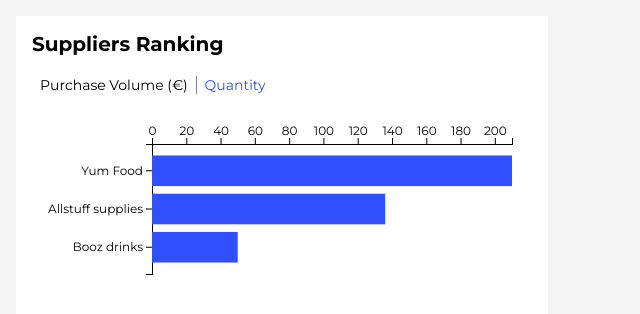
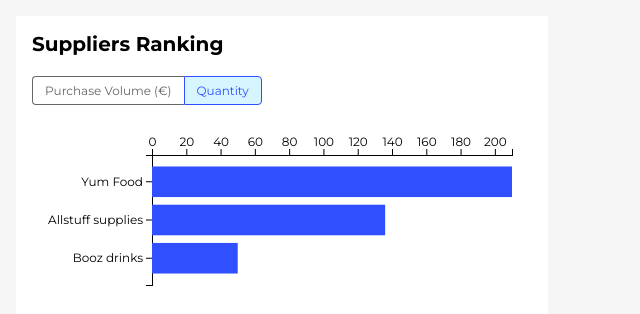
Before and after one commit to dreamz89/order-dashboard, a React (Create React App) app: page / in a window 1280 px wide. Shown: the top 314 px of the page, without its empty margins (0-640 px from the left). Built offline with nearby package versions, Linux system fonts and the light colour scheme.

Commit message:
restyle toggle

```diff
--- a/src/shared/Toggle.jsx
+++ b/src/shared/Toggle.jsx
@@ -30,13 +30,23 @@ const Outer = styled.div`
 `
 
 const Inner = styled.div`
-  color: ${ props => props.active === props.choice && '#304ffe'};
+  background-color: ${ props => props.active === props.choice && '#D6F5FF'};
+  color: ${ props => props.active === props.choice ? '#304ffe' : '#666'};
   cursor: pointer;
   font-family: 'Montserrat', sans-serif;
-  font-size: 14px;
-  padding: 0 8px;
+  font-size: 12px;
+  font-weight: 400;
+  padding: 6px 12px;
 
   &:first-child {
-    border-right: 1px solid gray;
+    border: 1px solid ${ props => props.active === props.choice ? '#304ffe' : '#666'};
+    border-right: ${ props => props.active !== props.choice && 0};
+    border-radius: 4px 0 0 4px;
+  }
+
+  &:last-child {
+    border: 1px solid ${ props => props.active === props.choice ? '#304ffe' : '#666'};
+    border-left: ${ props => props.active !== props.choice && 0};
+    border-radius: 0 4px 4px 0;
   }
 `
```
